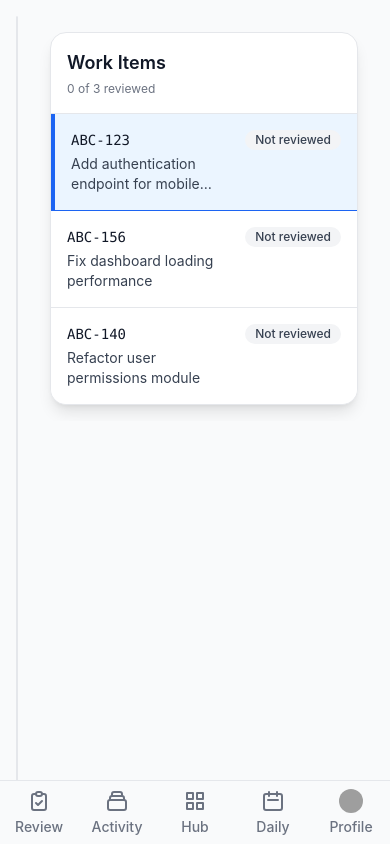
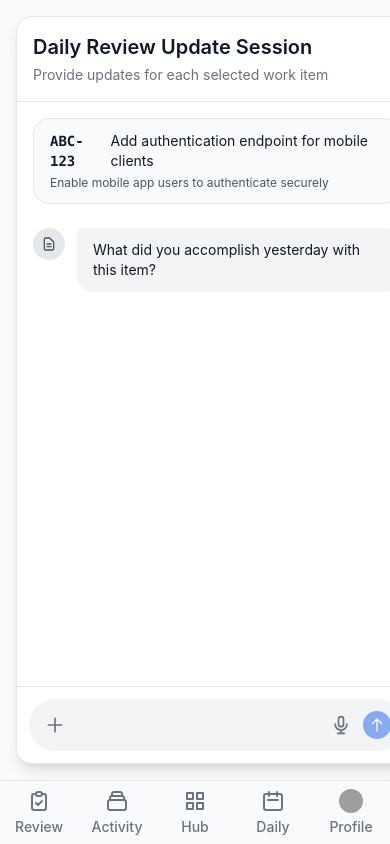
Before and after one commit to corbin1988/workstream-frontend-poc, a Next.js app: page /workreview in a window 390 px wide. Built offline with nearby package versions, Linux system fonts and the light colour scheme; grey boxes are pictures that could not be loaded.

Commit message:
Fix work review to work with mobile screens

```diff
--- a/src/pages/workreview.tsx
+++ b/src/pages/workreview.tsx
@@ -112,9 +112,10 @@ export default function WorkReview() {
   };
 
   return (
-    <main className="flex-1 bg-gray-50 dark:bg-gray-900 h-full overflow-hidden flex gap-4 px-4 py-4 lg:ml-64">
+    <main className="flex-1 bg-gray-50 dark:bg-gray-900 min-h-screen overflow-hidden flex gap-4 lg:ml-64 px-4 py-4 pb-20 lg:pb-4">
             {/* Left Column - Prompt + Input */}
-            <div className="flex-1 bg-white dark:bg-gray-800 border border-gray-200 dark:border-gray-700 rounded-lg shadow-lg flex flex-col overflow-hidden h-full">
+            <div className="flex-1 bg-gray-50 dark:bg-gray-900 xl:p-4 flex flex-col">
+              <div className="bg-white dark:bg-gray-800 border border-gray-200 dark:border-gray-700 rounded-lg shadow-lg flex flex-col overflow-hidden flex-1">
               {/* Header */}
               <div className="border-b border-gray-200 dark:border-gray-700 p-4">
                 <h1 className="text-xl font-semibold text-gray-900 dark:text-white">
@@ -253,10 +254,11 @@ export default function WorkReview() {
                 </div>
               )}
             </div>
+          </div>
 
           {/* Right Sidebar - Work Item Checklist */}
-          <aside className="w-96 h-full overflow-y-auto bg-gray-50 dark:bg-gray-900 p-4">
-            <div className="bg-white dark:bg-gray-800 border border-gray-200 dark:border-gray-700 rounded-lg shadow-lg flex flex-col overflow-hidden h-full">
+          <aside className="hidden xl:flex w-96 overflow-y-auto bg-gray-50 dark:bg-gray-900 p-4">
+            <div className="bg-white dark:bg-gray-800 border border-gray-200 dark:border-gray-700 rounded-lg shadow-lg flex flex-col overflow-hidden">
               <div className="p-4 border-b border-gray-200 dark:border-gray-700">
                 <h2 className="text-lg font-semibold text-gray-900 dark:text-white">
                   Work Items
```
